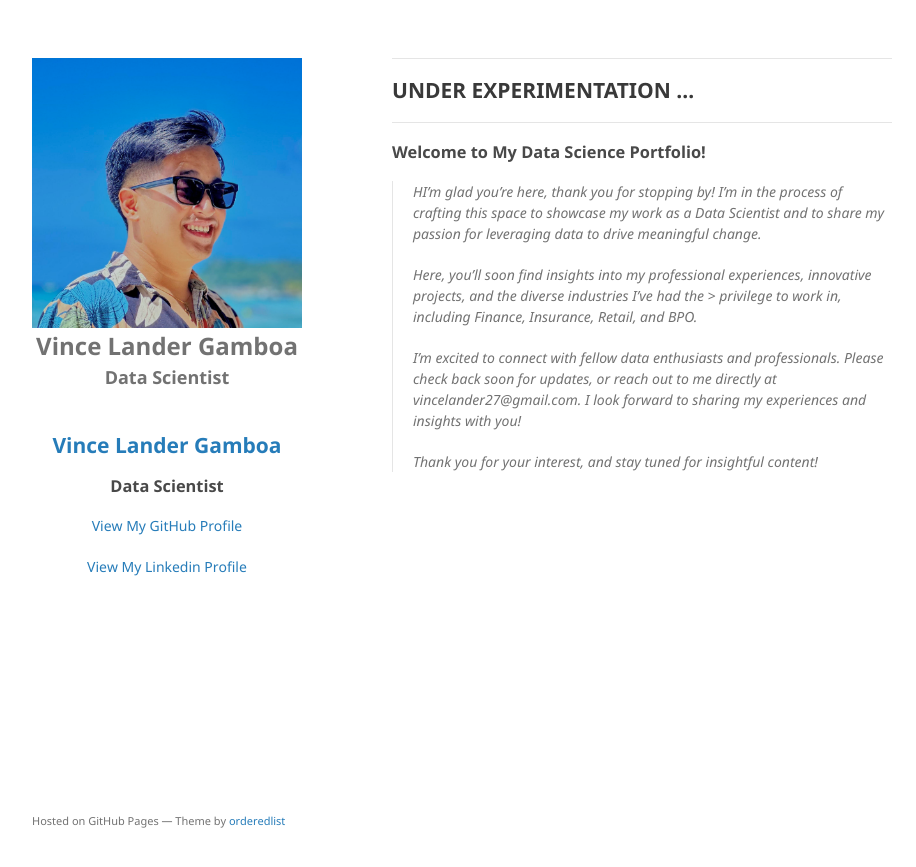
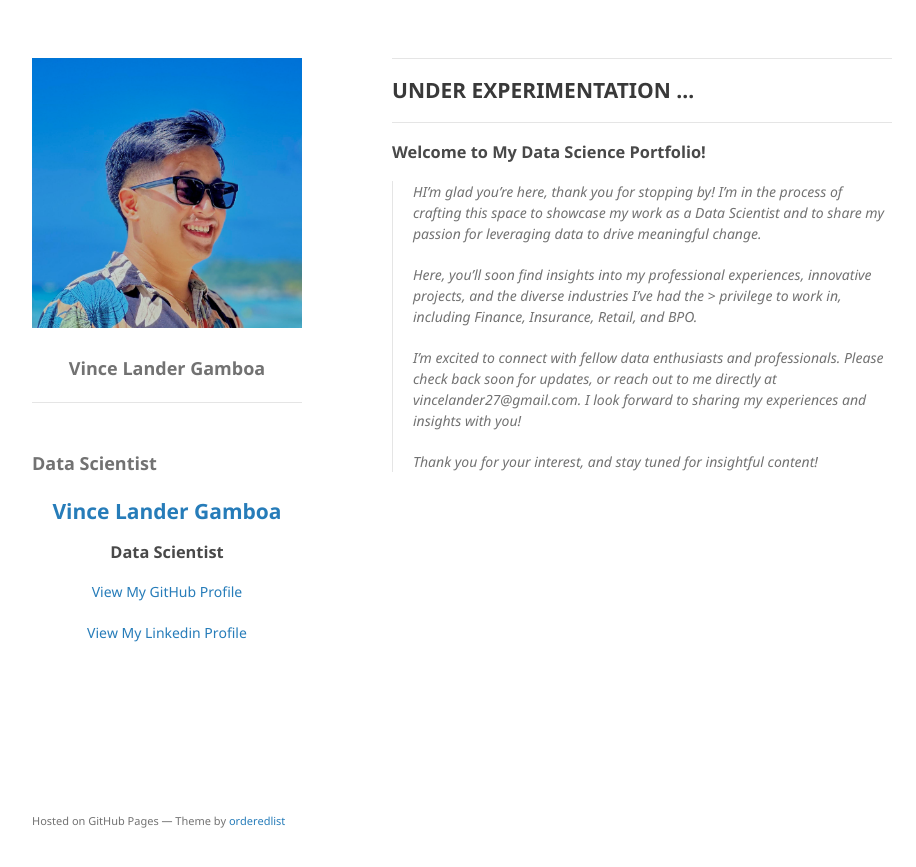
Before and after one commit to vincelander/vincelander.github.io, a Jekyll site: the page built from index.md, in a window 1280 px wide. Shown: the top 867 px of the page, without its empty margins (178-1094 px from the left). Built offline with Jekyll 4.4.1, drawn with Linux system fonts in a browser that asks for light colours.

Commit message:
update view and details

```diff
--- a/_layouts/default.html
+++ b/_layouts/default.html
@@ -19,8 +19,9 @@
           <img src="{{site.logo | relative_url}}" alt="Logo" class="center" />
         {% endif %}
         <p style="text-align:center;">
-          <font size="5">
-            <b>Vince Lander Gamboa<br></b>
+          <font size="4.7">
+            <br><b>Vince Lander Gamboa<br></b>
+            <hr><br>
           </font>
           <font size="4">
             <b>Data Scientist</b>
```
